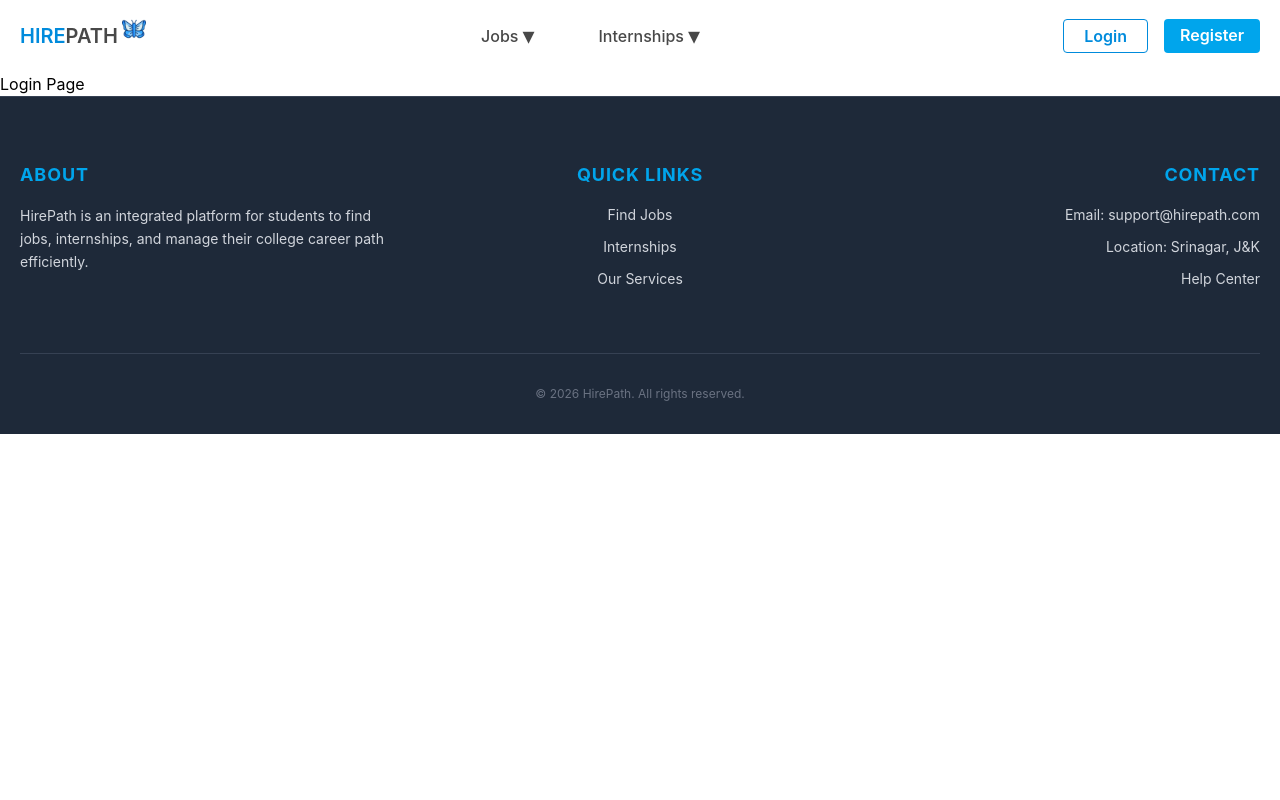
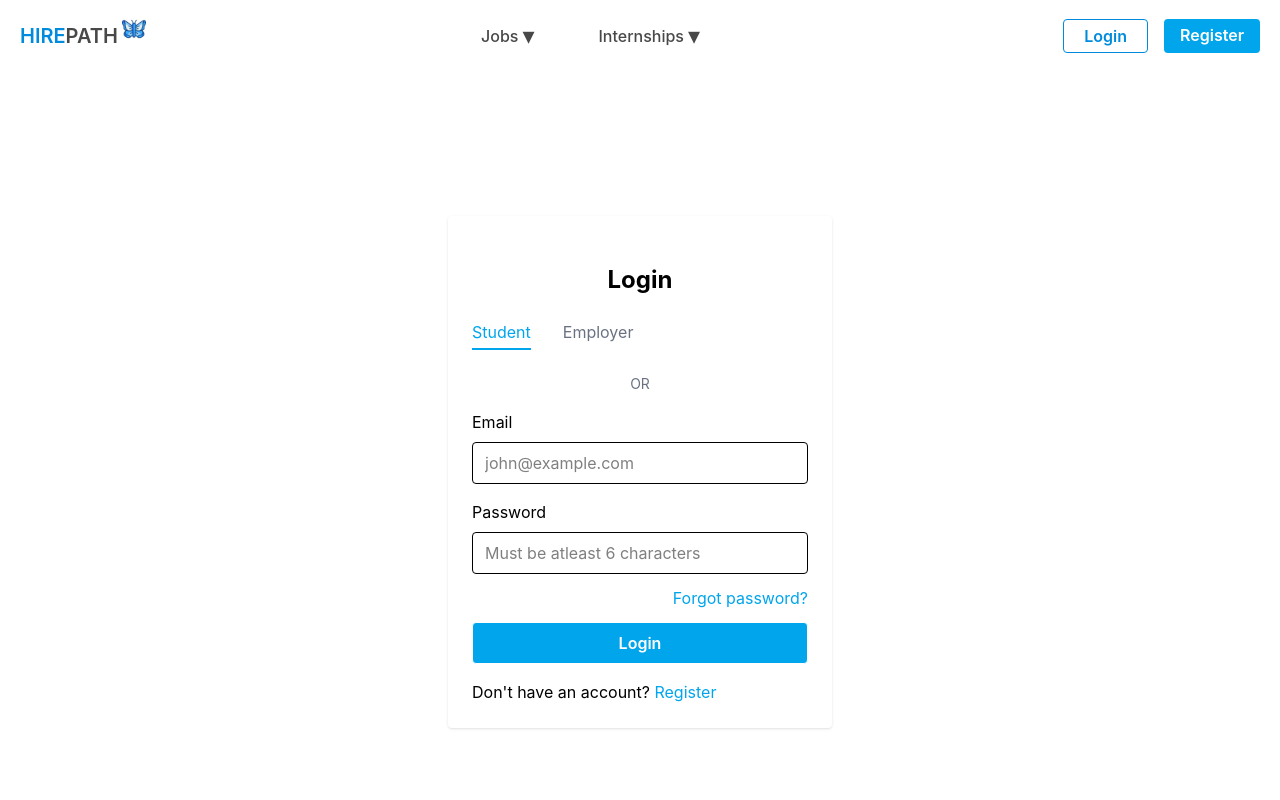
Before and after one commit to akramguroo-dev/hirepath, a React (Vite) app in the folder client/: page /login in a window 1280 px wide. Shown: the top 800 px of the page. Built offline with nearby package versions, Linux system fonts and the light colour scheme.

Commit message:
Add Login page with tabs and styling

```diff
--- a/client/src/App.jsx
+++ b/client/src/App.jsx
@@ -3,6 +3,7 @@ import { Routes, Route } from "react-router-dom";
 import Navbar from "./components/Navbar";
 import Footer from "./components/Footer";
 import Home from "./pages/Home";
+import Login from "./pages/Login";
 
 function App() {
   return (
@@ -11,7 +12,7 @@ function App() {
       <Routes>
         <Route path="/" element={<Home />} />
         <Route path="/jobs" element={<div>Jobs Page</div>} />
-        <Route path="/login" element={<div>Login Page</div>} />
+        <Route path="/login" element={<Login />} />
         <Route path="/register" element={<div>Register Page</div>} />
       </Routes>
       <Footer />
--- /dev/null
+++ b/client/src/pages/Login.jsx
@@ -0,0 +1,38 @@
+import { Link } from "react-router-dom";
+
+export default function Login() {
+  return (
+    <div className="flex justify-center items-center min-h-screen">
+      <form className="bg-white shadow rounded px-6 pt-12 pb-6 w-96 max-w-md">
+        <h2 className="text-2xl font-bold mb-6 text-center">Login</h2>
+        <div className="flex gap-8 mb-6">
+          <div className="text-[#00A5EC] border-b-2 border-[#00A5EC] pb-1 inline-block">Student</div>
+          <div className="text-gray-500 pb-1 cursor-not-allowed">Employer</div>
+        </div>
+        <div className="flex justify-center mb-4">
+          <p className="text-gray-500 text-sm">OR</p>
+        </div>
+        <label htmlFor="" className="block mb-4">
+          Email
+          <input className="border rounded w-full px-3 py-2 mt-2 focus:outline-none focus:border-blue-500" type="email" placeholder="john@example.com"/>
+        </label>
+        <label htmlFor="" className="block mb-3">
+          Password
+          <input className="border rounded w-full px-3 py-2 mt-2 focus:outline-none focus:border-blue-500" type="password" placeholder="Must be atleast 6 characters" />
+        </label>
+        <Link to="" className="text-[#00A5EC] flex justify-end mb-3">
+          Forgot password?
+        </Link>
+        <button type="submit" className="w-full border rounded bg-[#00A5EC] text-white font-semibold py-2 mb-4 hover:bg-blue-600">
+          Login
+        </button>
+        <p className="w-full">
+          Don't have an account?{" "}
+          <Link to="/register" className="text-[#00A5EC] hover:underline">
+            Register
+          </Link>
+        </p>
+      </form>
+    </div>
+  );
+}
```
